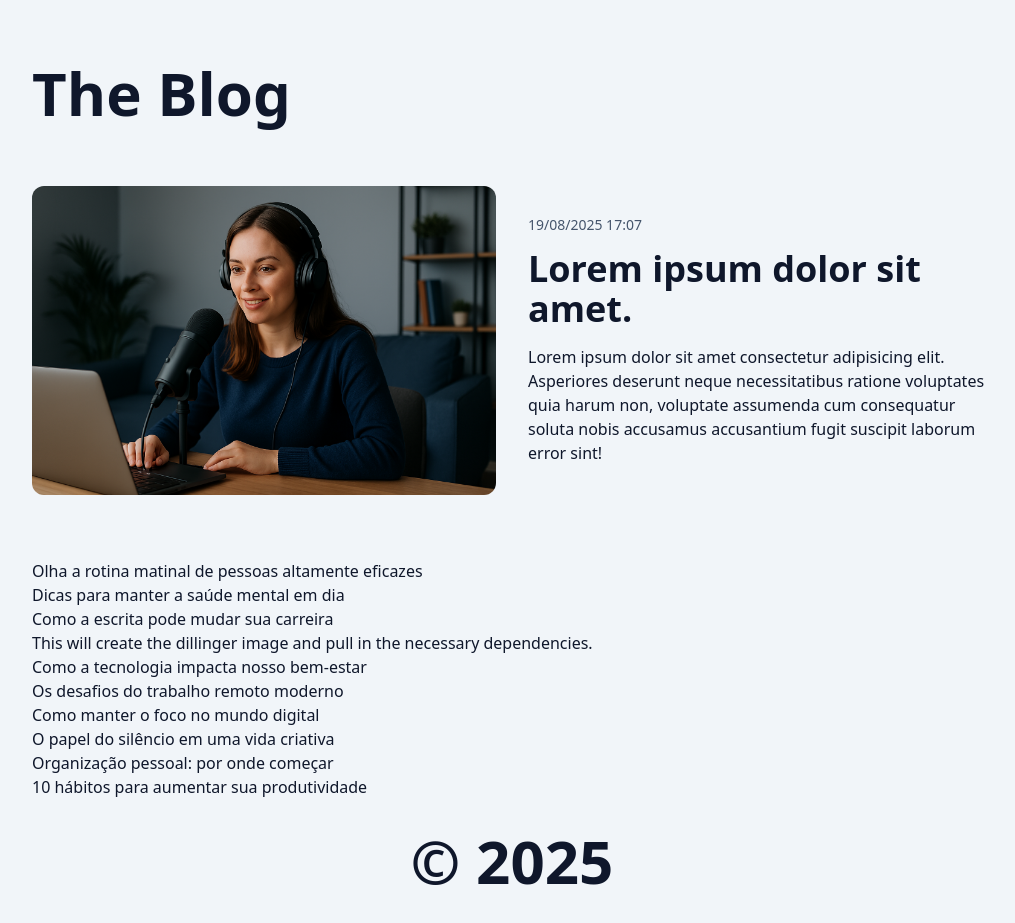
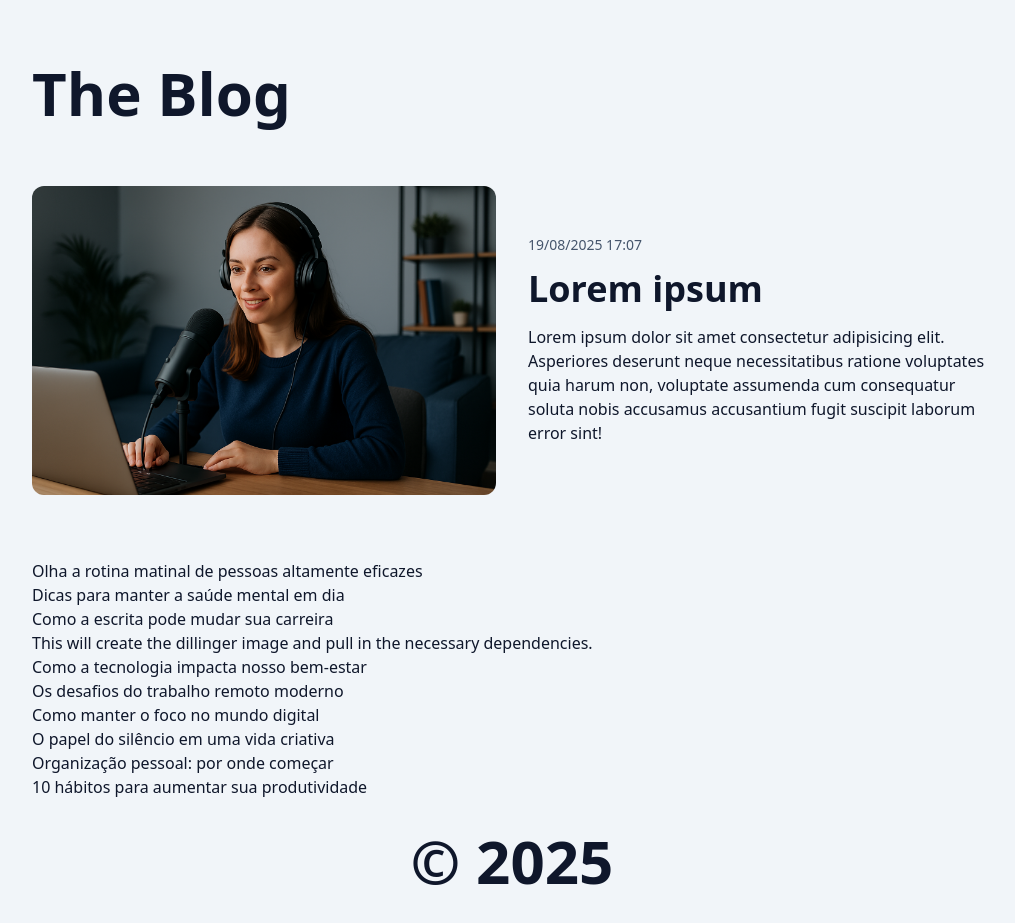
Before and after one commit to alexandrerogeriosn93/project-next-the-blog, a Next.js app: page / in a window 1280 px wide. Shown: the whole page, without its empty margins (128-1143 px from the left). Built offline with nearby package versions, Linux system fonts and the light colour scheme.

Commit message:
feat: create PostHeading component

```diff
--- a/src/app/page.tsx
+++ b/src/app/page.tsx
@@ -1,5 +1,6 @@
 import { Container } from "@/components/Container";
 import { Header } from "@/components/Header";
+import { PostHeading } from "@/components/PostHeading";
 import PostsList from "@/components/PostsList";
 import { SpinLoader } from "@/components/SpinLoader";
 import Image from "next/image";
@@ -27,9 +28,9 @@
           >
             19/08/2025 17:07
           </time>
-          <h1 className="text-2xl/tight font-extrabold sm:text-4xl">
-            <Link href="#">Lorem ipsum dolor sit amet.</Link>
-          </h1>
+          <PostHeading url="#" as="h1">
+            Lorem ipsum
+          </PostHeading>
           <p>
             Lorem ipsum dolor sit amet consectetur adipisicing elit. Asperiores
             deserunt neque necessitatibus ratione voluptates quia harum non,
--- /dev/null
+++ b/src/components/PostHeading/index.tsx
@@ -0,0 +1,27 @@
+import clsx from "clsx";
+import Link from "next/link";
+
+type PostHeadingProps = {
+  children: React.ReactNode;
+  url: string;
+  as?: "h1" | "h2";
+};
+
+export function PostHeading({
+  children,
+  url,
+  as: Tag = "h2",
+}: PostHeadingProps) {
+  const headingClassesMap = {
+    h1: "text-2xl/tight sm:text-4xl",
+    h2: "text-2xl/tight sm:text-4xl",
+  };
+
+  const commonClasses = "font-extrabold";
+
+  return (
+    <Tag className={clsx(headingClassesMap[Tag], commonClasses)}>
+      <Link href={url}>{children}</Link>
+    </Tag>
+  );
+}
```
